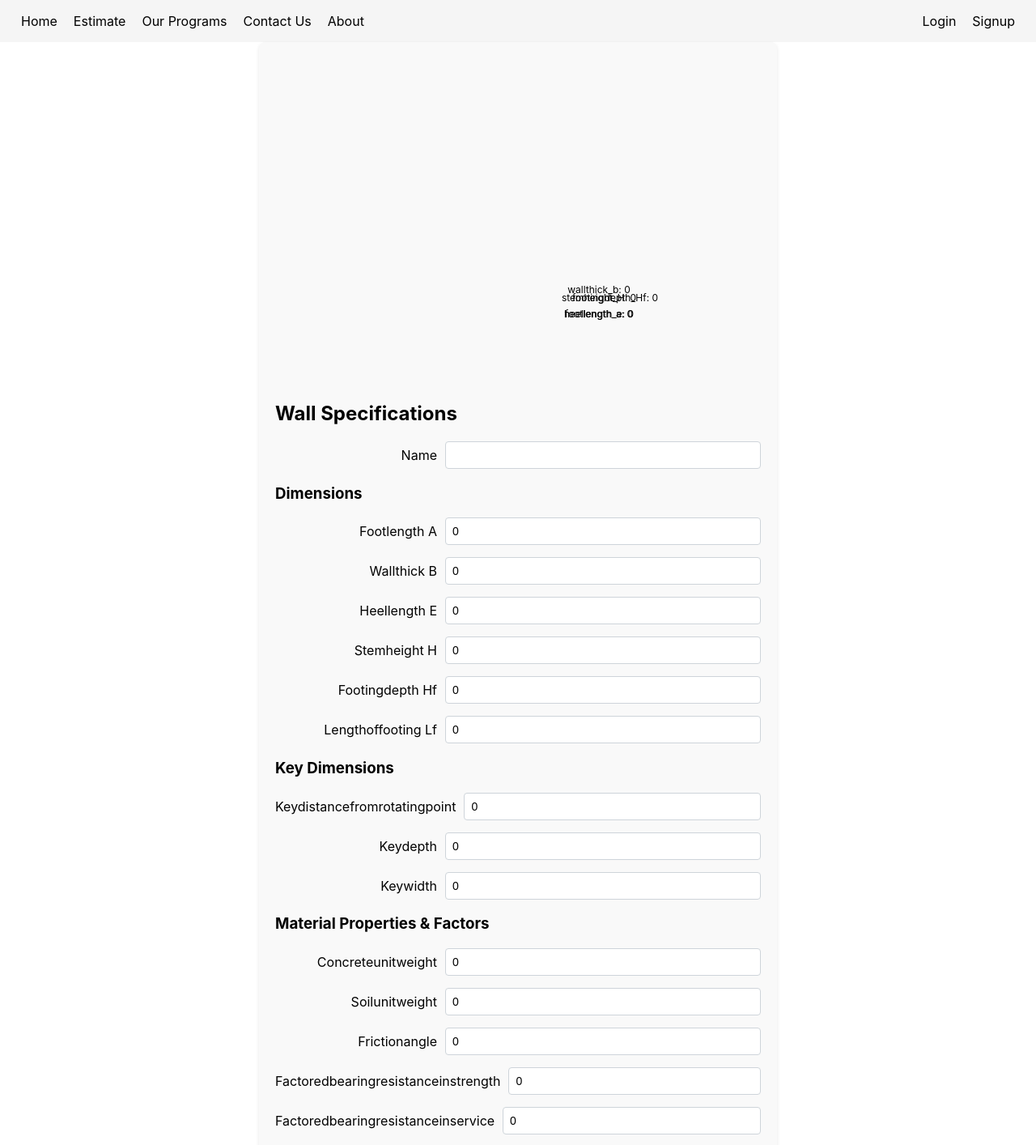
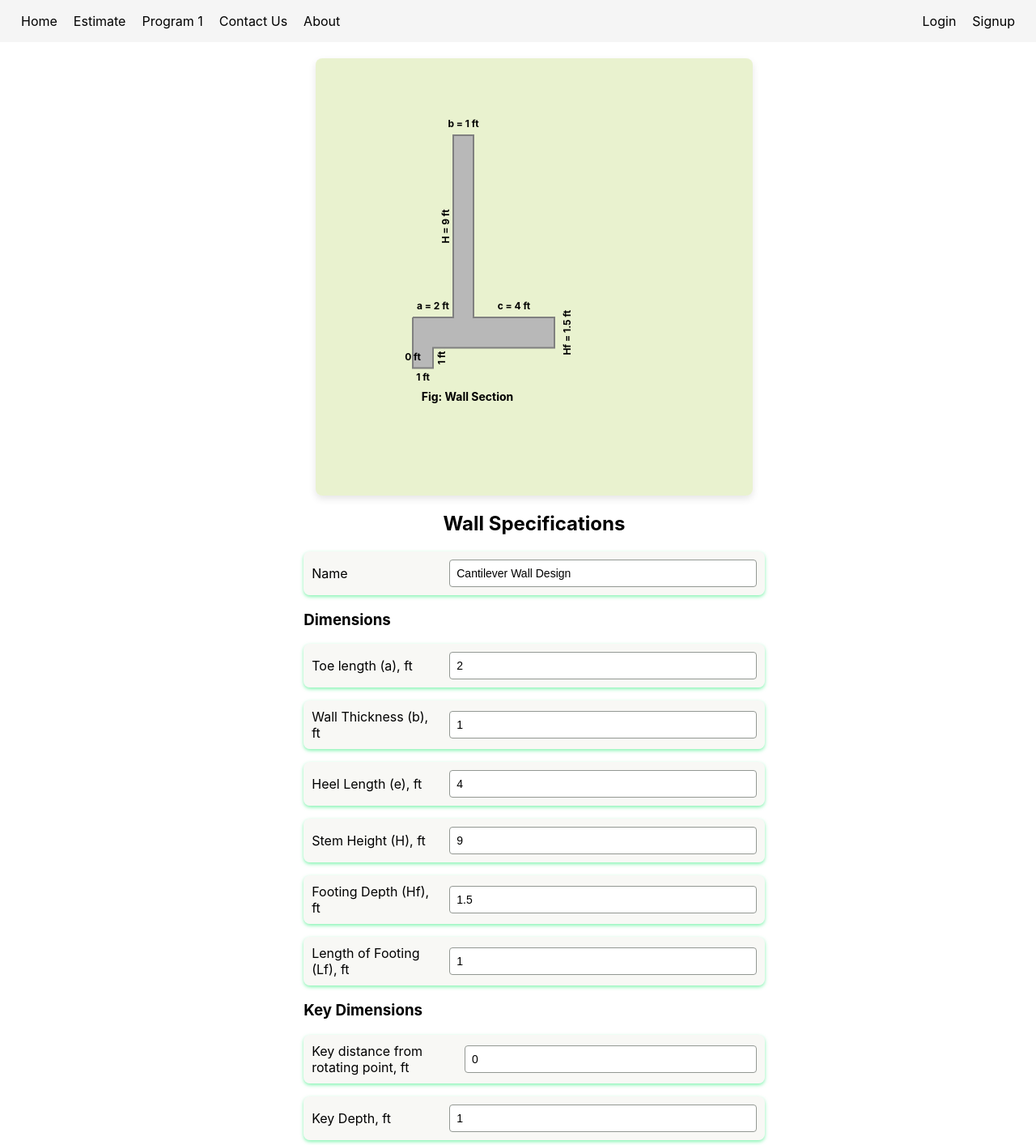
Before and after one commit to npanerugithub2024/civil_sphere, a React (Create React App) app in the folder frontend/: page /walldesign in a window 1280 px wide. Shown: the top 1414 px of the page at 81% size. Built offline with nearby package versions, Linux system fonts and the light colour scheme.

Commit message:
her ta yo changes

```diff
--- a/frontend/src/base/Navbar.js
+++ b/frontend/src/base/Navbar.js
@@ -24,7 +24,7 @@ const Navbar = () => {
             <div className="nav-links">
                 <Link to="/">Home</Link>
                 <Link to="/estimationpage">Estimate</Link>
-                <Link to="/walldesign">Our Programs</Link>
+                <Link to="/walldesign">Program 1</Link>
                 <Link to="/contactus">Contact Us</Link>
                 <Link to="/about">About</Link>
 
--- a/frontend/src/wallDesign/Walldesign.css
+++ b/frontend/src/wallDesign/Walldesign.css
@@ -1,62 +1,72 @@
-/* Walldesign.css */
-
+/* Container for the form */
 .wall-form-container {
-  max-width: 600px;
-  margin: auto;
+  display: flex;
+  flex-direction: column;
+  align-items: center;
   padding: 20px;
-  background-color: #f9f9f9; /* Example background color */
-  border-radius: 8px; /* Example border radius */
-  box-shadow: 0 2px 4px rgba(0, 0, 0, 0.1); /* Example box shadow for some depth */
+  width: 100%;
 }
 
+/* Common styling for all form sections */
+.form-section {
+  display: flex;
+  flex-wrap: wrap;
+  justify-content: center;
+  gap: 15px;
+  margin-bottom: 20px;
+  width: 100%; /* Ensure full width */
+}
+
+/* Styling for individual form groups */
 .form-group {
-  display: flex; /* Use flexbox to align label and input */
-  align-items: center; /* Align items vertically */
-  margin-bottom: 15px;
+  display: flex;
+  align-items: center;
+  gap: 10px;
+  padding: 10px;
+  background-color: #eeefe86a;
+  border-radius: 8px;
+  box-shadow: 0 2px 4px rgba(12, 234, 101, 0.5);
 }
 
 .form-group label {
-  flex: 0 0 200px; /* Give the label a fixed width */
-  margin-right: 10px; /* Add some space between the label and the input */
-  text-align: right; /* Right-align the text of the label */
+  margin-right: 10px;
+  min-width: 150px; /* Fixed width for label */
 }
 
 .form-group input {
-  flex: 1; /* Allow the input to take up the remaining space */
+  flex-grow: 1; /* Allow input to fill available space */
   padding: 8px;
-  border: 1px solid #ced4da;
+  border: 1px solid #939893;
   border-radius: 4px;
 }
 
-/* Add some styles to your submit button for better appearance */
+/* Responsive Design */
+@media (max-width: 768px) {
+  .form-group {
+    flex-direction: column;
+    align-items: flex-start;
+  }
+
+  .form-group label {
+    margin-bottom: 5px;
+    min-width: auto; /* Reset width for labels on smaller screens */
+  }
+
+  .form-group input {
+    width: 100%; /* Full width on smaller screens */
+  }
+}
+
+/* Button styling */
 button[type="submit"] {
   padding: 10px 20px;
+  border-radius: 4px;
   background-color: #007bff;
   color: white;
-  border: none;
-  border-radius: 4px;
   cursor: pointer;
-  transition: background-color 0.2s;
+  transition: background-color 0.3s;
 }
 
 button[type="submit"]:hover {
   background-color: #0056b3;
 }
-
-/* Responsive adjustments */
-@media (max-width: 768px) {
-  .form-group {
-    flex-direction: column;
-    align-items: stretch;
-  }
-
-  .form-group label {
-    flex: none; /* Do not allow the label to grow */
-    margin-bottom: 5px; /* Add some space between the label and the input */
-    text-align: left; /* Left-align the text of the label */
-  }
-
-  .form-group input {
-    width: 100%; /* Make the input take the full width */
-  }
-}
--- a/frontend/src/wallDesign/Walldesign_homepage.js
+++ b/frontend/src/wallDesign/Walldesign_homepage.js
@@ -9,24 +9,25 @@ import axios from 'axios';
 
 const CantileverWallCalculator = () => {
   const [wallData, setWallData] = useState({
-    name: '',
-    footlength_a: 0,
-    wallthick_b: 0,
-    heellength_e: 0,
-    stemheight_H: 0,
-    footingdepth_Hf: 0,
-    lengthoffooting_Lf: 0,
-    concreteunitweight: 0,
+    //all of these below are initial values or default values
+    name: 'Cantilever Wall Design',
+    toelength_a: 2,
+    wallthick_b: 1,
+    heellength_c: 4,
+    stemheight_H: 9,
+    footingdepth_Hf: 1.5,
+    lengthoffooting_Lf: 1,
+    concreteunitweight: 0.150,
     keydistancefromrotatingpoint: 0,
-    keydepth: 0,
-    keywidth: 0,
-    soilunitweight: 0,
-    frictionangle: 0,
-    factoredbearingresistanceinstrength: 0,
-    factoredbearingresistanceinservice: 0,
-    coefficientoffriction_f: 0,
-    resistancefactorforsliding: 0,
-    heq: 0
+    keydepth: 1,
+    keywidth: 1,
+    soilunitweight: 0.125,
+    frictionangle: 30,
+    factoredbearingresistanceinstrength: 3,
+    factoredbearingresistanceinservice: 2,
+    coefficientoffriction_f: 0.45,
+    resistancefactorforsliding: 0.8,
+    heq: 2
   });
 
   const handleChange = (e) => {
@@ -40,9 +41,9 @@ const CantileverWallCalculator = () => {
     // Prepare the payload with the wall data state
     const payload = {
       name: wallData.name,
-      footlength_a: parseFloat(wallData.footlength_a),
+      toelength_a: parseFloat(wallData.toelength_a),
       wallthick_b: parseFloat(wallData.wallthick_b),
-      heellength_e: parseFloat(wallData.heellength_e),
+      heellength_c: parseFloat(wallData.heellength_c),
       stemheight_H: parseFloat(wallData.stemheight_H),
       footingdepth_Hf: parseFloat(wallData.footingdepth_Hf),
       lengthoffooting_Lf: parseFloat(wallData.lengthoffooting_Lf),
@@ -64,18 +65,56 @@ const CantileverWallCalculator = () => {
       const response = await axios.post('http://localhost:8000/api/wall-data', payload);
       // Assuming the server responds with the volume in the response data
       //setVolume(response.data.volume);
-      alert('Volume calculated successfully!');
+      alert('Calculated successfully!');
     } catch (error) {
       console.error('Error submitting wall data:', error);
-      alert('Failed to calculate volume. Please try again.');
+      alert('Failed to calculate. Please try again.');
     }
   };
 
 
   const createLabel = (fieldName) => {
-    const splitWords = fieldName.replace('_', ' ').split(' ');
-    return splitWords.map(word => word.charAt(0).toUpperCase() + word.slice(1)).join(' ');
+    switch (fieldName) {
+      case 'toelength_a':
+        return 'Toe length (a), ft';
+      case 'wallthick_b':
+        return 'Wall Thickness (b), ft';
+      case 'heellength_c':
+        return 'Heel Length (e), ft';
+      case 'stemheight_H':
+        return 'Stem Height (H), ft';
+      case 'footingdepth_Hf':
+        return 'Footing Depth (Hf), ft';
+      case 'lengthoffooting_Lf':
+        return 'Length of Footing (Lf), ft';
+      case 'concreteunitweight':
+        return 'Concrete Unit Weight, kcf';
+      case 'keydistancefromrotatingpoint':
+        return 'Key distance from rotating point, ft';
+      case 'keydepth':
+        return 'Key Depth, ft';
+      case 'keywidth':
+        return 'Key Width, ft';
+      case 'soilunitweight':
+        return 'Soil unit weight, kcf';
+      case 'frictionangle':
+        return 'Friction angle, degrees';
+      case 'factoredbearingresistanceinstrength':
+        return 'Factored bearing resistance in Strength, ksf';
+      case 'factoredbearingresistanceinservice':
+        return 'Factored bearing resistance in Service, ksf';
+      case 'coefficientoffriction_f':
+        return 'Coefficient of friction';
+      case 'resistancefactorforsliding':
+        return 'Resistance factor for sliding';
+
+      default:
+        const splitWords = fieldName.replace('_', ' ').split(' ');
+        return splitWords.map(word => word.charAt(0).toUpperCase() + word.slice(1)).join(' ');
+    }
   };
+
+
 
   return (
     <div className="wall-form-container">
@@ -90,11 +129,12 @@ const CantileverWallCalculator = () => {
             name="name"
             value={wallData.name}
             onChange={handleChange}
+            min="0" //prevent values less than 0
           />
         </div>
         <h3>Dimensions</h3>
         <div className="dimensions-group">
-          {['footlength_a', 'wallthick_b', 'heellength_e', 'stemheight_H', 'footingdepth_Hf', 'lengthoffooting_Lf'].map(field => (
+          {['toelength_a', 'wallthick_b', 'heellength_c', 'stemheight_H', 'footingdepth_Hf', 'lengthoffooting_Lf'].map(field => (
             <div key={field} className="form-group">
               <label htmlFor={field}>{createLabel(field)}</label>
               <input
@@ -103,6 +143,7 @@ const CantileverWallCalculator = () => {
                 name={field}
                 value={wallData[field]}
                 onChange={handleChange}
+                min="0" //prevent values less than 0
               />
             </div>
           ))}
@@ -119,6 +160,7 @@ const CantileverWallCalculator = () => {
                 name={field}
                 value={wallData[field]}
                 onChange={handleChange}
+                min="0" //prevent values less than 0
               />
             </div>
           ))}
@@ -139,6 +181,7 @@ const CantileverWallCalculator = () => {
                 name={field}
                 value={wallData[field]}
                 onChange={handleChange}
+                min="0" //prevent values less than 0
               />
             </div>
           ))}
@@ -146,6 +189,12 @@ const CantileverWallCalculator = () => {
 
         <button type="submit">Submit Wall Data</button>
       </form>
+      <p>Wall Load Calcs</p>
+
+
+
+
+
     </div>
   );
 };
--- a/frontend/src/wallDesign/Wallsection.css
+++ b/frontend/src/wallDesign/Wallsection.css
@@ -1,14 +1,18 @@
-/* WallDesign.css */
+/* Styles for the SVG container */
+.wall-visualizer-svg {
+  display: block; /* Ensures the SVG is block-level for better control */
+  margin: 0 auto; /* Centers the SVG horizontally */
+  max-width: 100%; /* Responsive width */
+  height: auto; /* Maintain aspect ratio */
+  background-color: #c4dc8160; /* Light background for visibility */
+  box-shadow: 0 4px 10px rgba(0, 0, 0, 0.1); /* Soft shadow for depth */
+  border-radius: 8px; /* Rounded corners */
+  padding: 20px; /* Spacing around the SVG content */
+}
 
-.wall-visual {
-    display: inline-block;
-    margin-top: 20px;
-    background-color: #656565; /* Wall color */
-    color: white; /* Text color for any labels or dimensions */
-    border: 2px solid #404040; /* Border to highlight the wall */
-  }
-
-  input {
-    margin: 10px;
-    padding: 5px;
-  }
+/* Style for the wall path */
+.wall-visualizer-svg path {
+  fill: #b8b8b8; /* Concrete-like color for the wall */
+  stroke: #808080; /* Slightly darker stroke to outline the wall */
+  stroke-width: 2; /* Thickness of the wall outline for visibility */
+}
--- a/frontend/src/wallDesign/Wallsection.js
+++ b/frontend/src/wallDesign/Wallsection.js
@@ -1,56 +1,103 @@
 import React from 'react';
+import './Wallsection.css'; // Import the CSS file
 
-const WallVisualizer = ({ wallData }) => {
-  const { footlength_a, stemheight_H, wallthick_b, heellength_e, footingdepth_Hf } = wallData;
+const WallVisualizer = ({ wallData, scaleFactor = 25, title = "Fig: Wall Section" }) => {
+  const { toelength_a, stemheight_H, wallthick_b, heellength_c, footingdepth_Hf, keywidth, keydepth, keydistancefromrotatingpoint } = wallData;
 
-  const startX = 400;
+  const startX = 100;
   const startY = 300;
+
+    // Ensuring all values are non-negative for the path calculation
+    const safeValues = {
+      toelength_a: Math.max(0, toelength_a),
+      stemheight_H: Math.max(0, stemheight_H),
+      wallthick_b: Math.max(0, wallthick_b),
+      heellength_c: Math.max(0, heellength_c),
+      footingdepth_Hf: Math.max(0, footingdepth_Hf),
+      keywidth: Math.max(0, keywidth),
+      keydepth: Math.max(0, keydepth),
+      keydistancefromrotatingpoint: Math.max(0, keydistancefromrotatingpoint)
+    };
 
   const pathD = `
     M ${startX} ${startY}
-    h +${footlength_a}
-    v -${stemheight_H}
-    h ${wallthick_b}
-    v +${stemheight_H}
-    h +${heellength_e}
-    v ${footingdepth_Hf}
-    h -${heellength_e}-${wallthick_b}-${footlength_a}
-    v -${footingdepth_Hf}
+    h ${safeValues.toelength_a * scaleFactor}
+    v -${safeValues.stemheight_H * scaleFactor}
+    h ${safeValues.wallthick_b * scaleFactor}
+    v ${safeValues.stemheight_H * scaleFactor}
+    h ${safeValues.heellength_c * scaleFactor}
+    v ${safeValues.footingdepth_Hf * scaleFactor}
+    h -${(safeValues.heellength_c + safeValues.wallthick_b + safeValues.toelength_a - safeValues.keywidth - safeValues.keydistancefromrotatingpoint) * scaleFactor}
+    v ${safeValues.keydepth * scaleFactor}
+    h -${safeValues.keywidth * scaleFactor}
+    v -${safeValues.keydepth * scaleFactor}
+    h -${safeValues.keydistancefromrotatingpoint * scaleFactor}
+    v -${safeValues.footingdepth_Hf * scaleFactor}
   `;
 
- // Text positions (adjust as necessary)
+ // Adjust text positions based on scale factor
+// Adjust text positions to be close to and above individual lines
 const textPositions = {
-    footlength_a: { x: startX - footlength_a / 2, y: startY + 20 },
+  toelength_a: {
+    x: startX + (toelength_a * scaleFactor) / 2,
+    y: startY - 10 // Adjusted to be slightly above the line
+  },
   stemheight_H: {
-      x: startX - footlength_a, // Adjusted for rotation
-      y: startY - stemheight_H / 2,
-      rotate: 90 // Rotating by -90 degrees
+    x: startX + (toelength_a * scaleFactor)-5,
+    y: startY - (stemheight_H * scaleFactor) / 2, // Adjusted to be above the line
+    rotate: 270 // Rotating by -90 degrees
   },
-    wallthick_b: { x: startX - footlength_a + wallthick_b / 4, y: startY - stemheight_H - 10 },
-    heellength_e: { x: startX - footlength_a + wallthick_b + heellength_e / 2, y: startY + 20 },
-    footingdepth_Hf: { x: startX - footlength_a + wallthick_b + heellength_e + 20, y: startY + stemheight_H + footingdepth_Hf / 2 }
+  wallthick_b: {
+    x: startX + (toelength_a * scaleFactor) + (wallthick_b * scaleFactor) / 2,
+    y: startY - stemheight_H * scaleFactor - 10, // Moved further above the line
+  },
+  heellength_c: {
+    x: startX + (toelength_a * scaleFactor) + (wallthick_b * scaleFactor) + (heellength_c * scaleFactor) / 2,
+    y: startY - 10 // Adjusted to be slightly above the line
+  },
+  footingdepth_Hf: {
+    x: startX + (toelength_a * scaleFactor) + (wallthick_b * scaleFactor) + (heellength_c * scaleFactor) + 20,
+    y: startY + (footingdepth_Hf * scaleFactor) / 2, // Adjusted to be above the line
+    rotate: 270 // Rotating by -90 degrees
+  },
+
+  keywidth: {
+    x: startX + keydistancefromrotatingpoint * scaleFactor + (keywidth) * scaleFactor / 2,
+    y: startY + (footingdepth_Hf+ keydepth*1) * scaleFactor + 15 // Adjusted to be clearly above the line
+  },
+  keydepth: {
+    x: startX + (keydistancefromrotatingpoint)*scaleFactor + keywidth * scaleFactor + 15,
+    y: startY + (footingdepth_Hf * scaleFactor) + (keydepth * scaleFactor) / 2, // Adjusted to be clearly above and centered with the line
+    rotate: 270 // Rotating by -90 degrees
+  },
+  keydistancefromrotatingpoint: {
+    x: startX + (keydistancefromrotatingpoint * scaleFactor) / 2,
+    y: startY + (footingdepth_Hf) * scaleFactor+15
+  },
+  titleposition: {
+    x: startX + (toelength_a * scaleFactor + wallthick_b * scaleFactor + heellength_c * scaleFactor) / 2 -20, // use above line as reference
+    y: startY + (footingdepth_Hf + keydepth*1) * scaleFactor+40
+  }
 };
 
-  // In your SVG component
-  <text
-    x={textPositions.stemheight_H.x}
-    y={textPositions.stemheight_H.y}
-    fontSize="12"
-    transform={`rotate(${textPositions.stemheight_H.rotate}, ${textPositions.stemheight_H.x}, ${textPositions.stemheight_H.y})`}
-    textAnchor="middle"
-  >
-    {`stemheight_H: ${stemheight_H}`}
-  </text>
-
+// Adjust the SVG viewBox to encompass the entire shape
+const svgWidth = 500;
+const svgHeight = 500;
+const viewBox = `0 0 ${svgWidth} ${svgHeight}`;
 
 return (
-    <svg width="800" height="400" xmlns="http://www.w3.org/2000/svg">
+  <svg className="wall-visualizer-svg" width="500" height="500" viewBox={viewBox} xmlns="http://www.w3.org/2000/svg">
     <path d={pathD} fill="none" stroke="black" strokeWidth="2" />
-      <text x={textPositions.footlength_a.x} y={textPositions.footlength_a.y} fontSize="12" textAnchor="middle">{`footlength_a: ${footlength_a}`}</text>
-      <text x={textPositions.stemheight_H.x} y={textPositions.stemheight_H.y} fontSize="12" textAnchor="middle">{`stemheight_H: ${stemheight_H}`}</text>
-      <text x={textPositions.wallthick_b.x} y={textPositions.wallthick_b.y} fontSize="12" textAnchor="middle">{`wallthick_b: ${wallthick_b}`}</text>
-      <text x={textPositions.heellength_e.x} y={textPositions.heellength_e.y} fontSize="12" textAnchor="middle">{`heellength_e: ${heellength_e}`}</text>
-      <text x={textPositions.footingdepth_Hf.x} y={textPositions.footingdepth_Hf.y} fontSize="12" textAnchor="middle">{`footingdepth_Hf: ${footingdepth_Hf}`}</text>
+    <text x={textPositions.toelength_a.x} y={textPositions.toelength_a.y} fontSize="12" fontWeight="bold" textAnchor="middle">{`a = ${toelength_a} ft`}</text>
+    <text x={textPositions.stemheight_H.x} y={textPositions.stemheight_H.y} fontSize="12" fontWeight="bold" transform={`rotate(${textPositions.stemheight_H.rotate}, ${textPositions.stemheight_H.x}, ${textPositions.stemheight_H.y})`} textAnchor="middle">{`H = ${stemheight_H} ft`}</text>
+    <text x={textPositions.wallthick_b.x} y={textPositions.wallthick_b.y} fontSize="12" fontWeight="bold" textAnchor="middle">{`b = ${wallthick_b} ft`}</text>
+    <text x={textPositions.heellength_c.x} y={textPositions.heellength_c.y} fontSize="12" fontWeight="bold" textAnchor="middle">{`c = ${heellength_c} ft`}</text>
+    <text x={textPositions.footingdepth_Hf.x} y={textPositions.footingdepth_Hf.y} fontSize="12" fontWeight="bold" transform={`rotate(${textPositions.footingdepth_Hf.rotate}, ${textPositions.footingdepth_Hf.x}, ${textPositions.footingdepth_Hf.y})`} textAnchor="middle">{`Hf = ${footingdepth_Hf} ft`}</text>
+    <text x={textPositions.keywidth.x} y={textPositions.keywidth.y} fontSize="12" fontWeight="bold" textAnchor="middle">{`${keywidth} ft`}</text>
+    <text x={textPositions.keydepth.x} y={textPositions.keydepth.y} fontSize="12" fontWeight="bold" transform={`rotate(${textPositions.keydepth.rotate}, ${textPositions.keydepth.x}, ${textPositions.keydepth.y})`} textAnchor="middle">{`${keydepth} ft`}</text>
+    <text x={textPositions.keydistancefromrotatingpoint.x} y={textPositions.keydistancefromrotatingpoint.y} fontSize="12" fontWeight="bold" textAnchor="middle">{`${keydistancefromrotatingpoint} ft`}</text>
+    {/* Add title text element */}
+    <text x={textPositions.titleposition.x} y={textPositions.titleposition.y} fontSize="14" fontWeight="bold" textAnchor="middle">{title}</text>
   </svg>
 );
 };
```
Also changed, not shown: 1 other file (tests, documents, lock files or other folders). Lines whose indentation alone changed are shown as unchanged.
